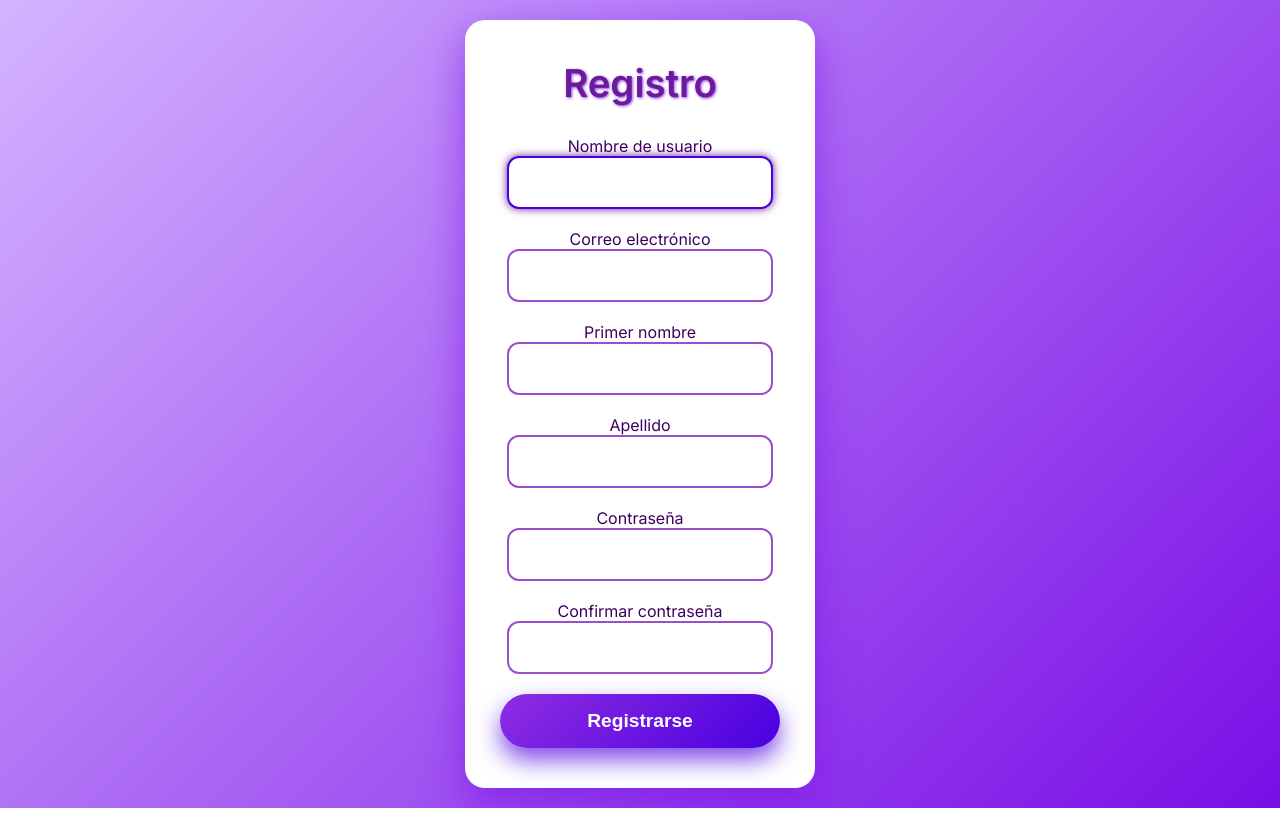
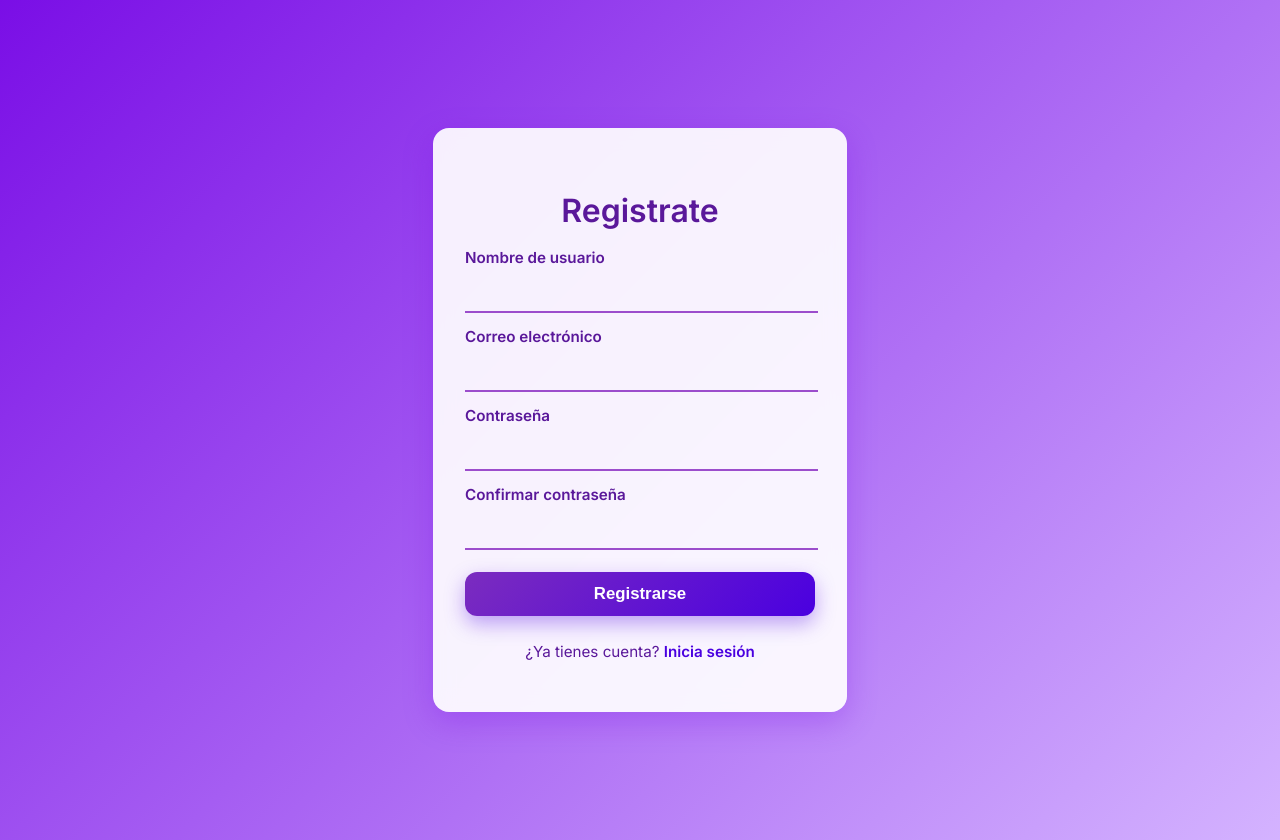
Before and after one commit to lunappp/ecoSmart, a Django app: page /Register/ in a window 1280 px wide. Before the commit the page ends 808 px from the top, so only its background shows below. Run offline with Django 5.2, Linux system fonts and the light colour scheme.

Commit message:
cambiando cositas del login y register (AVANZARLO)

```diff
--- a/EcoSmart/App/forms.py
+++ b/EcoSmart/App/forms.py
@@ -8,14 +8,12 @@ class RegisterForm(UserCreationForm):
 
     username = forms.CharField(label="Nombre de usuario")
     email = forms.EmailField(label="Correo electrónico")
-    firstName = forms.CharField(label="Primer nombre")
-    lastName = forms.CharField(label="Apellido")
     password1 = forms.CharField(label="Contraseña")
     password2 = forms.CharField(label="Confirmar contraseña")
 
     class Meta:
         model = User
-        fields = ['username', 'email', 'firstName', 'lastName', 'password1', 'password2']
+        fields = ['username', 'email', 'password1', 'password2']
 
 
 class PlanForm(forms.ModelForm):
--- a/EcoSmart/App/static/auth/registro.css
+++ b/EcoSmart/App/static/auth/registro.css
@@ -1,109 +1,103 @@
-/* RESET */
-* {
-  margin: 0;
-  padding: 0;
-  box-sizing: border-box;
+/* registro.css (copia del login, tarjeta igual de tamaño y fondo igual) */
+
+/* Variables (opcional) */
+:root{
+  --primary1: #7a0ee6;
+  --primary2: #d4b3ff;
+  --accent: #4a00e0;
+  --accent-dark: #5a189a;
 }
 
-body {
-  font-family: 'Inter', Arial, sans-serif;
-  background: linear-gradient(135deg, #d4b3ff, #7a0ee6);
-  min-height: 100vh;
-  display: flex;
-  justify-content: center;
-  align-items: center;
+/* Fondo exactamente igual al login */
+body{
+  margin:0;
+  font-family: 'Inter', sans-serif;
+  min-height:100vh;
+  display:flex;
+  align-items:center;
+  justify-content:center;
+  background: linear-gradient(135deg, var(--primary1), var(--primary2));
+  color: var(--accent-dark);
   padding: 20px;
-  color: #3e005f;
 }
 
-.registro {
-  background: #fff;
-  padding: 40px 35px;
-  border-radius: 20px;
-  box-shadow: 0 15px 40px rgba(122, 14, 230, 0.6);
-  width: 350px;
-  max-width: 100%;
+/* TARJETA: tamaño y estilo igual que login */
+.registro, /* si tu HTML usa class="registro" */
+.login     /* o si usás class="login" */ {
+  width: 350px;                 /* mismo ancho que tu login */
+  max-width: 90%;
+  background: rgba(255,255,255,0.92); /* mismo blanco translúcido */
+  padding: 36px 32px;           /* padding ligeramente reducido para ser compacta */
+  border-radius: 16px;
+  box-shadow: 0 10px 30px rgba(122,14,230,0.28);
   text-align: center;
-  transition: transform 0.3s ease;
+  backdrop-filter: blur(10px);
+  transition: transform .25s ease, box-shadow .25s ease;
 }
 
-.registro:hover {
-  transform: translateY(-10px);
-  box-shadow: 0 25px 50px rgba(122, 14, 230, 0.8);
+/* Título */
+.registro h2, .login h2 {
+  font-size: 2rem;
+  margin-bottom: 18px;
+  color: var(--accent-dark);
+  font-weight:700;
 }
 
-.registro h2 {
-  font-weight: 700;
-  font-size: 2.4rem;
-  margin-bottom: 30px;
-  color: #6a1b9a;
-  text-shadow: 1px 1px 3px rgba(122, 14, 230, 0.8);
+/* Form: espaciado más compacto */
+.registro form, .login form {
+  display:flex;
+  flex-direction:column;
+  gap: 14px; /* gap más pequeño para tarjeta más compacta */
+  text-align: left;
 }
 
-.registro form {
-  display: flex;
-  flex-direction: column;
-  gap: 20px;
+/* label + input layout */
+.campo label {
+  display:block;
+  font-weight:600;
+  color: var(--accent-dark);
+  margin-bottom:6px; /* pequeño espacio */
+  font-size:0.95rem;
 }
 
-.registro input {
-  padding: 14px 18px;
-  font-size: 1.1rem;
-  border: 2px solid #9c4dcc;
-  border-radius: 12px;
-  outline: none;
-  transition: border-color 0.3s ease, box-shadow 0.3s ease;
+.campo input, .campo select {
+  width:94%;
+  padding:10px 12px;
+  border:none;
+  border-bottom:2px solid #9c4dcc;
+  background:transparent;
+  outline:none;
+  font-size:1rem;
 }
 
-.registro input::placeholder {
-  color: #a17ecc;
-  font-weight: 500;
+/* boton: mismo estilo que login */
+.registro button, .login button {
+  margin-top: 8px;
+  padding:12px 0;
+  font-size:1.05rem;
+  font-weight:600;
+  color:#fff;
+  background: linear-gradient(135deg, #7b2cbf, var(--accent));
+  border:none;
+  border-radius:12px;
+  box-shadow: 0 8px 20px rgba(74,0,224,0.35);
+  cursor:pointer;
+  transition: transform .15s ease;
 }
 
-.registro input:focus {
-  border-color: #4a00e0;
-  box-shadow: 0 0 8px #6a1b9a;
-}
-
-.registro button {
-  background: linear-gradient(135deg, #8e2de2, #4a00e0);
-  color: white;
-  font-weight: 700;
-  font-size: 1.2rem;
-  padding: 16px 0;
-  border: none;
-  border-radius: 50px;
-  cursor: pointer;
-  box-shadow: 0 12px 25px rgba(74, 0, 224, 0.7);
-  transition: background 0.4s ease, box-shadow 0.4s ease, transform 0.3s ease;
-}
-
-.registro button:hover {
-  background: linear-gradient(135deg, #4a00e0, #8e2de2);
-  box-shadow: 0 15px 40px rgba(122, 14, 230, 0.9);
+.registro button:hover, .login button:hover{
   transform: translateY(-3px);
 }
 
-.registro button:active {
-  transform: translateY(0);
-  box-shadow: 0 10px 30px rgba(74, 0, 224, 0.6);
+/* redirect: espacio controlado por margin-top */
+.redirect{
+  margin-top: 12px; /* menor espacio, para que quede compacto pero visible */
+  font-size:0.95rem;
+  text-align:center;
 }
 
-/* Responsive */
-@media (max-width: 400px) {
-  .registro {
-    padding: 30px 25px;
-    width: 90vw;
-  }
-  .registro h2 {
-    font-size: 2rem;
-  }
-  .registro input {
-    font-size: 1rem;
-    padding: 12px 15px;
-  }
-  .registro button {
-    font-size: 1.1rem;
-    padding: 14px 0;
-  }
+.redirect a{
+  color: var(--accent);
+  font-weight:600;
+  text-decoration:none;
 }
--- a/EcoSmart/App/templates/auth/registro/registro.html
+++ b/EcoSmart/App/templates/auth/registro/registro.html
@@ -5,26 +5,26 @@
   <meta name="viewport" content="width=device-width, initial-scale=1" />
   <title>Registro - EcoSmart</title>
   <link href="https://fonts.googleapis.com/css2?family=Inter:wght@400;600&display=swap" rel="stylesheet"/>
-      {%load static%}
+  {% load static %}
   <link rel="stylesheet" href="{% static 'Auth/registro.css'%}">
-
 </head>
 <body>
   <main class="registro">
-    <h2>Registro</h2>
+    <h2>Registrate</h2>
     <form method="POST">
-            {% csrf_token %}
-                {% for campo in registerForm %}
-                    <div>
-                        <!-- Mostrar la etiqueta del campo -->
-                        <label for="{{ campo.id_for_label }}">{{ campo.label }}</label> <br>
-                        <!-- Mostrar el campo de formulario -->
-                        {{ campo }} <br>
-                    </div>
-            {% endfor %}            {%for field,error in errores.items%}
-              {{field}}:{{error}}
-            {% endfor %}
-        <button type="submit">Registrarse</button>
+      {% csrf_token %}
+      {% for campo in registerForm %}
+        <div class="campo">
+          <label for="{{ campo.id_for_label }}">{{ campo.label }}</label>
+          {{ campo }}
+        </div>
+      {% endfor %}
+
+      <button type="submit">Registrarse</button>
+
+      <p class="redirect">
+        ¿Ya tienes cuenta? <a href="{% url 'Login' %}">Inicia sesión</a>
+      </p>
     </form>
   </main>
 </body>
```
Also changed, not shown: EcoSmart/db.sqlite3.
